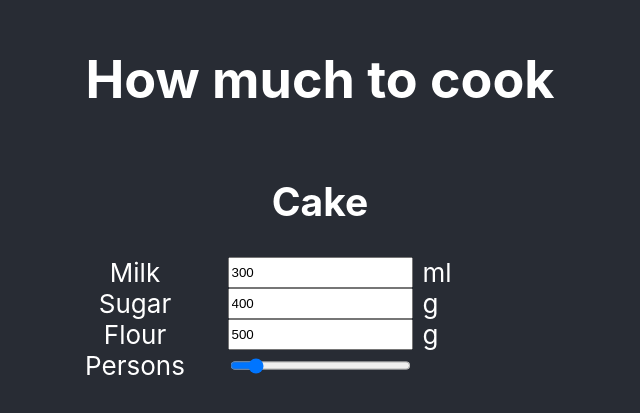
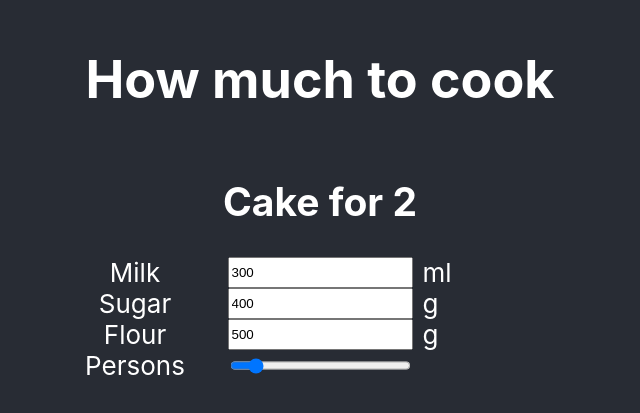
Before and after one commit to kateGalich/cookcalc, a React (Create React App) app: page / in a window 1280 px wide. Shown: the part 203-616 px from the top of the page, without its empty margins (320-960 px from the left). Built offline with nearby package versions, Linux system fonts and the light colour scheme.

Commit message:
display person count in the recipe title

```diff
--- a/src/App.js
+++ b/src/App.js
@@ -12,7 +12,7 @@ function App(props) {
       <header className="App-header">
 
         <h1>How much to cook</h1>
-        <h2>{props.recipeName}</h2>
+        <h2>{props.recipeName} for {props.persons}</h2>
         <div class='container'>
           {parts}
           <label for='part4'>Persons</label>
```
